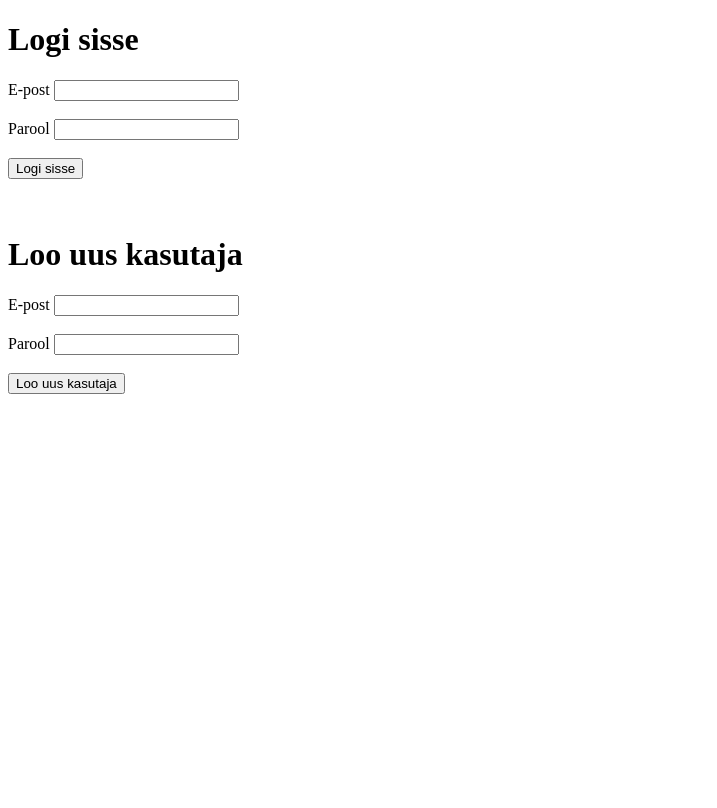
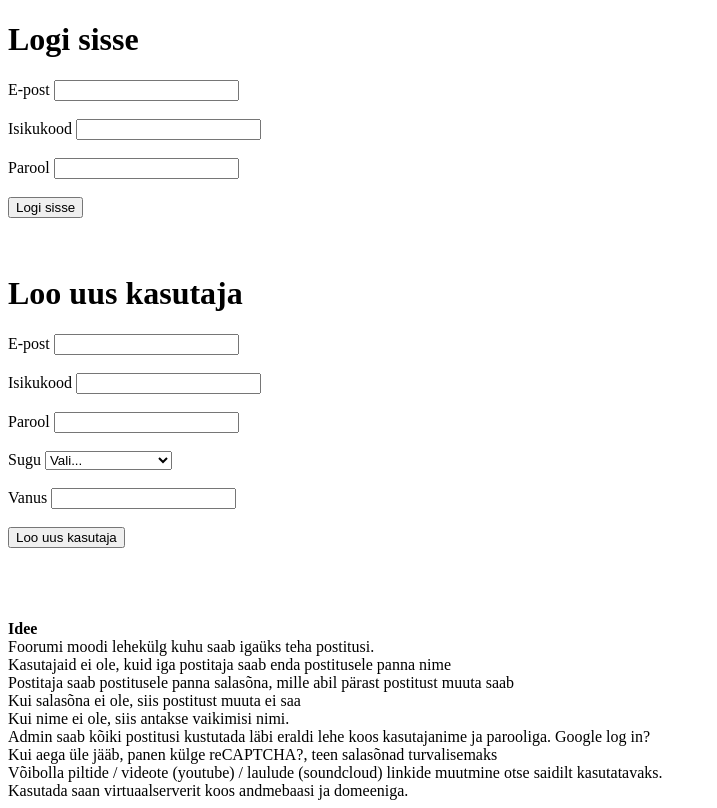
Before and after one commit to veebiprogrammeerimine-2016s/1.kodutoo-I-ruhm, a PHP site: page /login.php in a window 1280 px wide. Shown: the whole page, without its empty margins (0-717 px from the left). Before the commit the page ends 394 px from the top, so only its background shows below. Run offline with PHP 8.4, Linux system fonts and the light colour scheme.

Commit message:
Added personal code to log-in. Added personal code, gender and age to account creation.

```diff
--- a/login.php
+++ b/login.php
@@ -1,31 +1,86 @@
 <?php
-/*
-var_dump($_GET);
-echo "<br>";
-var_dump($_POST)
-*/
 
+//SIGNUP CHECKS
 //e-mail blank after submit?
 $signupEmailError = "";
 $signupPasswordError = "";
+$signupGenderError = "";
+$signupPersonalCodeError = "";
+$signupAgeError="";
+$loginEmailError = "";
+$loginPersonalCodeError = "";
+$loginPasswordError = "";
+
+
 if (isset($_POST["signupEmail"])) {
-    if (empty($_POST["signupEmail"])){
+    if (empty($_POST["signupEmail"])) {
         //e-mail was empty
         $signupEmailError = "See väli on kohustuslik!";
     }
 }
 
 if (isset($_POST["signupPassword"])) {
-    if (empty($_POST["signupPassword"])){
+    if (empty($_POST["signupPassword"])) {
         //password was empty
         $signupPasswordError = "See väli on kohustuslik!";
     } else {
         //password was not empty
         //minimum length 8
-
-        if (strlen($_POST["signupPassword"]) < 8 ){
+        if (strlen($_POST["signupPassword"]) < 8) {
             $signupPasswordError = "Parool peab olema vähemalt 8 tähemärki pikk!";
         }
+    }
+}
+
+if (isset($_POST["signupGender"])) {
+    if ($_POST["signupGender"] == "") {
+        //gender was empty
+        $signupGenderError = "See väli on kohustuslik!";
+    }
+}
+
+if (isset($_POST["signupPersonalCode"])) {
+    if (empty($_POST["signupPersonalCode"])) {
+        $signupPersonalCodeError = "See väli on kohustuslik!";
+    } else {
+        //Personal code was not empty
+        //minimum length 11
+        if (strlen($_POST["signupPersonalCode"]) < 11) {
+            $signupPersonalCodeError = "Isikukood peab olema vähemalt 11 tähemärki pikk!";
+        }
+    }
+}
+
+if (isset($_POST["signupAge"])) {
+    if (empty($_POST["signupAge"])) {
+        $signupAgeError = "See väli on kohustuslik!";
+    } else {
+        //Age was not empty
+        //Minimum age 13
+        if ($_POST["signupAge"] < 13) {
+            $signupAgeError = "Kasutaja loomiseks peate olema vähemalt 13 aastat vana!";
+        }
+    }
+}
+
+if (isset($_POST["loginEmail"])) {
+    if (empty($_POST["loginEmail"])) {
+        //e-mail was empty
+        $loginEmailError = "Sisse logimiseks peate sisestama e-maili.";
+    }
+}
+
+if (isset($_POST["loginPersonalCode"])) {
+    if (empty($_POST["loginPersonalCode"])) {
+        //personal code was empty
+        $loginPersonalCodeError = "Sisse logimiseks peate sisestama isikukoodi.";
+    }
+}
+
+if (isset($_POST["loginPassword"])) {
+    if (empty($_POST["loginPassword"])) {
+        //password was empty
+        $loginPasswordError = "Sisse logimiseks peate sisestama parooli.";
     }
 }
 ?>
@@ -41,10 +96,17 @@ if (isset($_POST["signupPassword"])) {
 <form method="post">
     <label>E-post
         <input name="loginEmail" type="email">
+        <?php echo "<b style='color:red'>" . $loginEmailError . "</b>" ?>
+    </label>
+    <br><br>
+    <label>Isikukood
+        <input name="loginPersonalCode" type="text">
+        <?php echo "<b style='color:red'>" . $loginPersonalCodeError . "</b>" ?>
     </label>
     <br><br>
     <label>Parool
         <input name="loginPassword" type="password">
+        <?php echo "<b style='color:red'>" . $loginPasswordError . "</b>" ?>
     </label>
     <br><br>
     <input type="submit" value="Logi sisse">
@@ -59,13 +121,45 @@ if (isset($_POST["signupPassword"])) {
         <?php echo "<b style='color:red'>" . $signupEmailError . "</b>" ?>
     </label>
     <br><br>
+    <label>Isikukood
+        <input name="signupPersonalCode" type="number">
+        <?php echo "<b style='color:red'>" . $signupPersonalCodeError . "</b>" ?>
+    </label>
+    <br><br>
     <label>Parool
         <input name="signupPassword" type="password">
         <?php echo "<b style='color:red'>" . $signupPasswordError . "</b>" ?>
     </label>
     <br><br>
+    <label>Sugu
+        <select name="signupGender">
+            <option value="">Vali...</option>
+            <option value="male">Mees</option>
+            <option value="female">Naine</option>
+            <option value="unknown">Ei soovi avaldada</option>
+        </select>
+        <?php echo "<b style='color:red'>" . $signupGenderError . "</b>" ?>
+    </label>
+    <br><br>
+    <label>Vanus
+        <input name="signupAge" type="number">
+        <?php echo "<b style='color:red'>" . $signupAgeError . "</b>" ?>
+    </label>
+    <br><br>
     <input type="submit" value="Loo uus kasutaja">
 </form>
+<br><br><br><br>
+<b>Idee</b><br>
+Foorumi moodi lehekülg kuhu saab igaüks teha postitusi. <br>
+Kasutajaid ei ole, kuid iga postitaja saab enda postitusele panna nime<br>
+Postitaja saab postitusele panna salasõna, mille abil pärast postitust muuta saab <br>
+Kui salasõna ei ole, siis postitust muuta ei saa <br>
+Kui nime ei ole, siis antakse vaikimisi nimi. <br>
+Admin saab kõiki postitusi kustutada läbi eraldi lehe koos kasutajanime ja parooliga. Google log in? <br>
+Kui aega üle jääb, panen külge reCAPTCHA?, teen salasõnad turvalisemaks <br>
+Võibolla piltide / videote (youtube) / laulude (soundcloud) linkide muutmine otse saidilt kasutatavaks. <br>
+Kasutada saan virtuaalserverit koos andmebaasi ja domeeniga.
+
 </body>
 
 </html>
```
Lines whose indentation alone changed are shown as unchanged.
